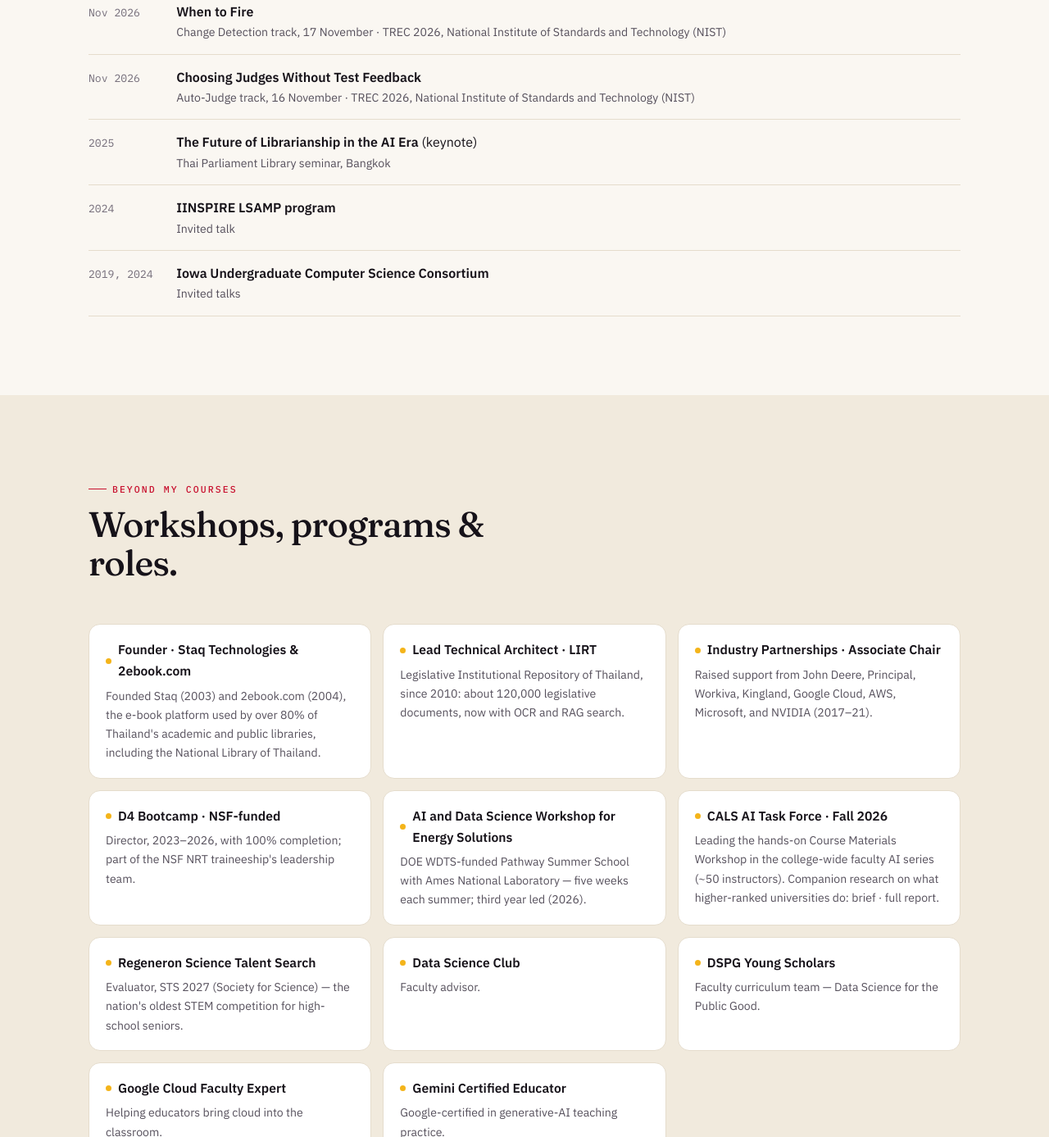
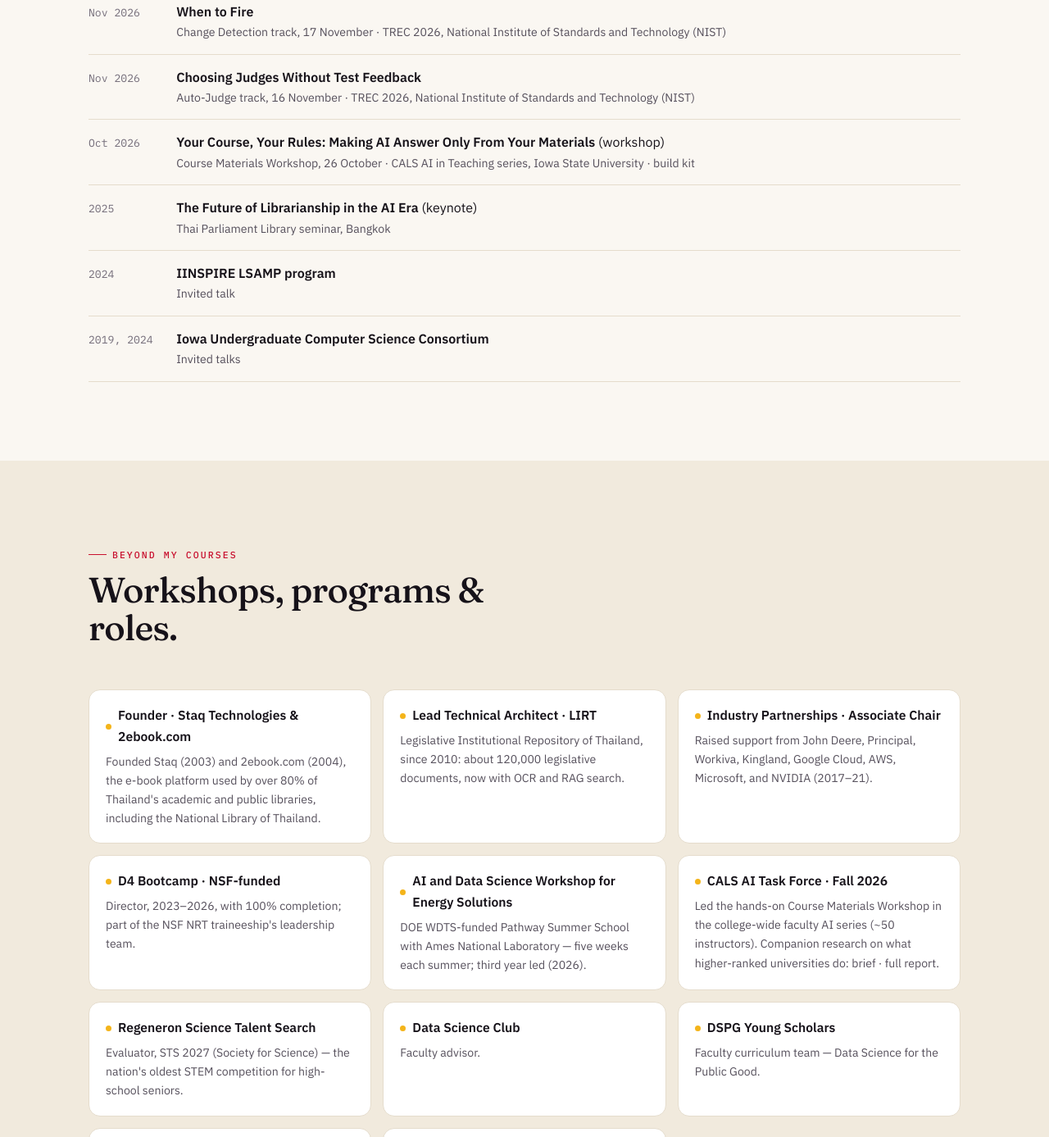
Before and after one commit to asukul/adisaksukul-site, a plain HTML site: page index.html in a window 1280 px wide. Shown: the part 9459-10846 px from the top of the page at 82% size. Drawn offline with Linux system fonts and the light colour scheme.

Commit message:
Talks: add CALS 'Your Course, Your Rules' workshop (Oct 26, 2026)

```diff
--- a/index.html
+++ b/index.html
@@ -621,6 +621,7 @@
         <div class="talk"><span class="yr">Nov 2026</span><div class="tt"><b>Iowa State at TREC 2026 RAGTIME</b><span class="where">RAGTIME track (multilingual report generation), 17 November · TREC 2026, National Institute of Standards and Technology (NIST)</span></div></div>
         <div class="talk"><span class="yr">Nov 2026</span><div class="tt"><b>When to Fire</b><span class="where">Change Detection track, 17 November · TREC 2026, National Institute of Standards and Technology (NIST)</span></div></div>
         <div class="talk"><span class="yr">Nov 2026</span><div class="tt"><b>Choosing Judges Without Test Feedback</b><span class="where">Auto-Judge track, 16 November · TREC 2026, National Institute of Standards and Technology (NIST)</span></div></div>
+        <div class="talk"><span class="yr">Oct 2026</span><div class="tt"><b>Your Course, Your Rules: Making AI Answer Only From Your Materials</b> (workshop)<span class="where">Course Materials Workshop, 26 October · CALS AI in Teaching series, Iowa State University · <a href="/cals-ai-teaching/build/">build kit</a></span></div></div>
         <div class="talk"><span class="yr">2025</span><div class="tt"><b>The Future of Librarianship in the AI Era</b> (keynote)<span class="where">Thai Parliament Library seminar, Bangkok</span></div></div>
         <div class="talk"><span class="yr">2024</span><div class="tt"><b>IINSPIRE LSAMP program</b><span class="where">Invited talk</span></div></div>
         <div class="talk"><span class="yr">2019, 2024</span><div class="tt"><b>Iowa Undergraduate Computer Science Consortium</b><span class="where">Invited talks</span></div></div>
@@ -641,7 +642,7 @@
         <div class="role"><div class="rt">Industry Partnerships · Associate Chair</div><p>Raised support from John Deere, Principal, Workiva, Kingland, Google Cloud, AWS, Microsoft, and NVIDIA (2017–21).</p></div>
         <div class="role"><div class="rt">D4 Bootcamp · NSF-funded</div><p>Director, 2023–2026, with 100% completion; part of the NSF NRT traineeship's leadership team.</p></div>
         <div class="role"><div class="rt">AI and Data Science Workshop for Energy Solutions</div><p>DOE WDTS-funded Pathway Summer School with Ames National Laboratory — five weeks each summer; third year led (2026).</p></div>
-        <div class="role"><div class="rt">CALS AI Task Force · Fall 2026</div><p>Leading the hands-on Course Materials Workshop in the college-wide faculty AI series (~50 instructors). Companion research on what higher-ranked universities do: <a href="/cals-ai-teaching/brief/">brief</a> · <a href="/cals-ai-teaching/peer-universities-report/">full report</a>.</p></div>
+        <div class="role"><div class="rt">CALS AI Task Force · Fall 2026</div><p>Led the hands-on Course Materials Workshop in the college-wide faculty AI series (~50 instructors). Companion research on what higher-ranked universities do: <a href="/cals-ai-teaching/brief/">brief</a> · <a href="/cals-ai-teaching/peer-universities-report/">full report</a>.</p></div>
         <div class="role"><div class="rt">Regeneron Science Talent Search</div><p>Evaluator, STS 2027 (Society for Science) — the nation's oldest STEM competition for high-school seniors.</p></div>
         <div class="role"><div class="rt">Data Science Club</div><p>Faculty advisor.</p></div>
         <div class="role"><div class="rt">DSPG Young Scholars</div><p>Faculty curriculum team — Data Science for the Public Good.</p></div>
```
